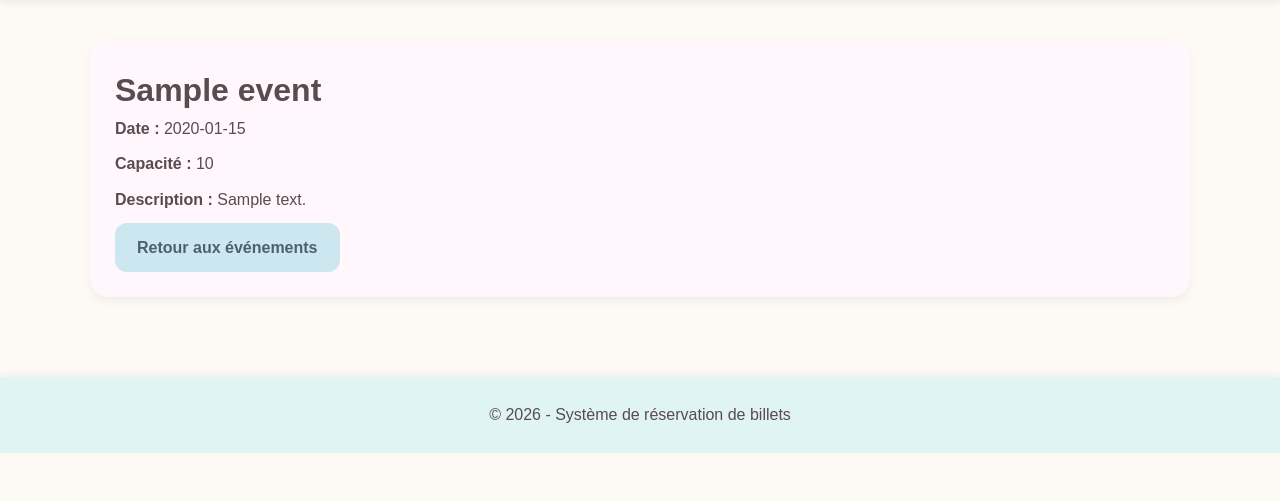
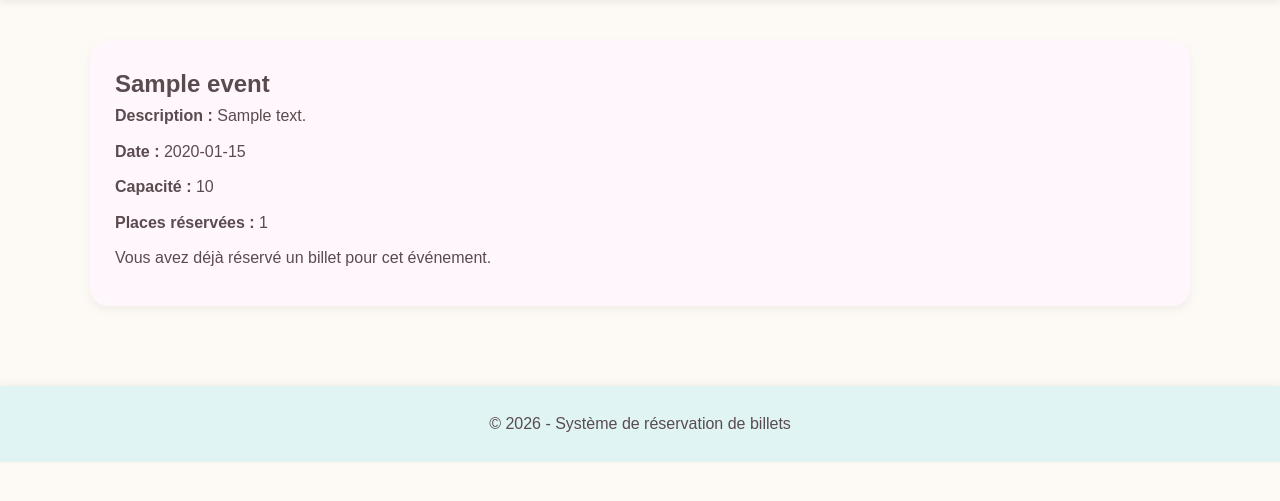
Before and after one commit to Jimpie1043/ticket-booking, a Flask app: page /event/1 in a window 1280 px wide. Shown: the part 179-680 px from the top of the page. Run offline with Flask 3, Linux system fonts and the light colour scheme; the visitor is signed in with stand-in values (Sample User, id 1); tables that the repository leaves empty hold one stand-in row (values such as "Sample post").

```diff
--- a/app/routes/event_routes.py
+++ b/app/routes/event_routes.py
@@ -26,11 +26,44 @@ def event_page(event_id):
             user_id=session["user_id"]
         ).first()
 
+    total_bookings = Booking.query.filter_by(event_id=event_id).count()
+
     return render_template(
         "event.html",
         event=event_obj,
-        booking=user_booking
+        booking=user_booking,
+        total_bookings=total_bookings
     )
+
+@event.route("/events/book/<int:event_id>", methods=["POST"])
+def book_event(event_id):
+    if "user_id" not in session:
+        return redirect(url_for("auth.login"))
+
+    event_obj = Event.query.get_or_404(event_id)
+
+    existing_booking = Booking.query.filter_by(
+        user_id=session["user_id"],
+        event_id=event_id
+    ).first()
+
+    if existing_booking:
+        return redirect(url_for("event.event_page", event_id=event_id))
+
+    total_bookings = Booking.query.filter_by(event_id=event_id).count()
+
+    if total_bookings >= event_obj.capacity:
+        return redirect(url_for("event.event_page", event_id=event_id))
+
+    new_booking = Booking(
+        user_id=session["user_id"],
+        event_id=event_id
+    )
+
+    db.session.add(new_booking)
+    db.session.commit()
+
+    return redirect(url_for("event.event_page", event_id=event_id))
 
 @event.route("/admin")
 def admin_dashboard():
--- a/app/templates/event.html
+++ b/app/templates/event.html
@@ -1,14 +1,28 @@
 {% extends "base.html" %}
 
 {% block content %}
-<div class="dashboard-container">
-    <div class="dashboard-card">
-        <h1>{{ event.title }}</h1>
+<div class="container">
+    <div class="event-card">
+        <h2>{{ event.title }}</h2>
+        <p><strong>Description :</strong> {{ event.description }}</p>
         <p><strong>Date :</strong> {{ event.date }}</p>
         <p><strong>Capacité :</strong> {{ event.capacity }}</p>
-        <p><strong>Description :</strong> {{ event.description }}</p>
+        <p><strong>Places réservées :</strong> {{ total_bookings }}</p>
 
-        <a href="{{ url_for('event.index') }}" class="btn-secondary">Retour aux événements</a>
+        {% if session.get("user_id") %}
+            {% if booking %}
+                <p>Vous avez déjà réservé un billet pour cet événement.</p>
+            {% elif total_bookings >= event.capacity %}
+                <p>Cet événement est complet.</p>
+            {% else %}
+                <form action="{{ url_for('event.book_event', event_id=event.id) }}" method="post">
+                    <button type="submit" class="btn-primary">Réserver un billet</button>
+                </form>
+            {% endif %}
+        {% else %}
+            <p>Connectez-vous pour réserver un billet.</p>
+            <a href="{{ url_for('auth.login') }}" class="btn-secondary">Se connecter</a>
+        {% endif %}
     </div>
 </div>
 {% endblock %}
```
